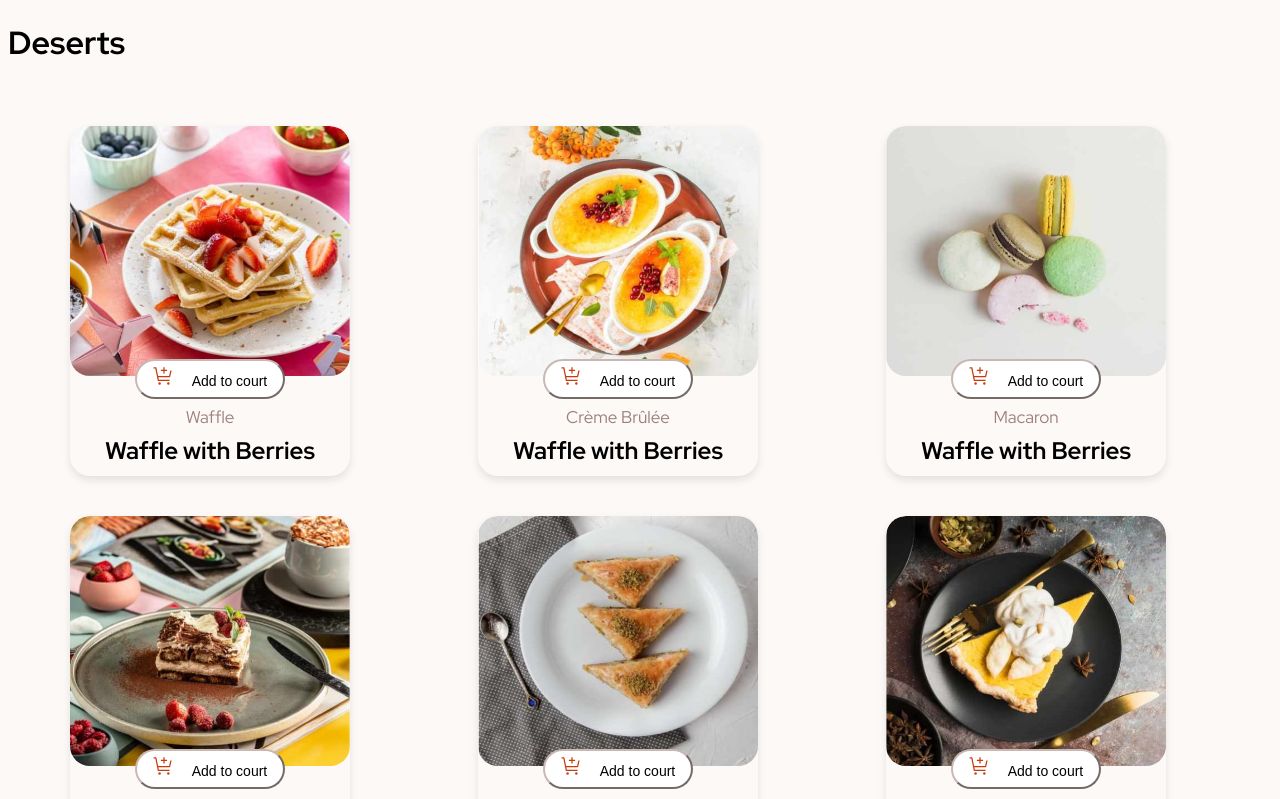
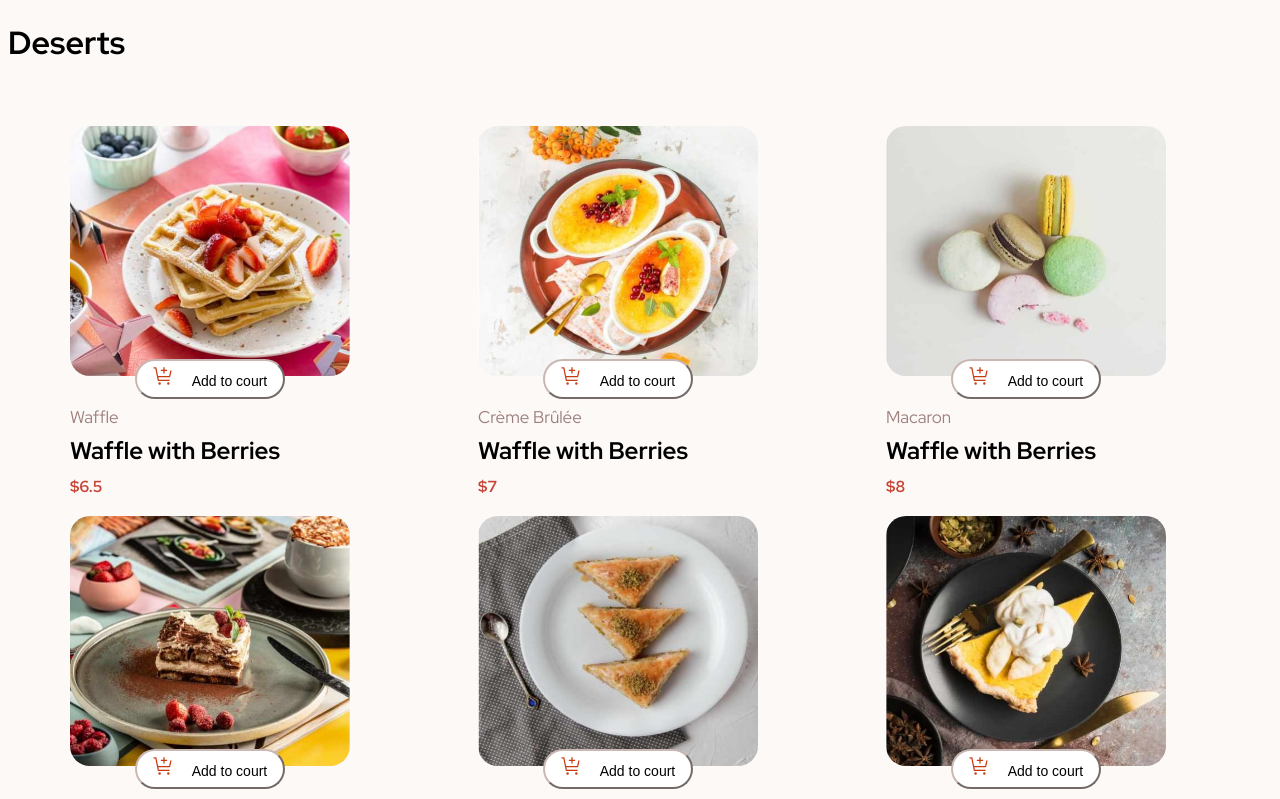
Before and after one commit to SabaMinadze/product-list-with-cart-main, a React (Vite) app: page / in a window 1280 px wide. Shown: the top 799 px of the page. Built offline with nearby package versions, Linux system fonts and the light colour scheme.

Commit message:
Delete all unused files

```diff
--- a/src/App.tsx
+++ b/src/App.tsx
@@ -7,8 +7,9 @@ function App() {
     <>
       <h1 className="txt">Deserts</h1>
       <div className="card-container">
-        {data.map((e) => (
+        {data.map((e, index) => (
           <Card
+            key={index}
             price={e.price}
             category={e.category}
             imgSrc={e.image.desktop}
--- a/src/components/Card/Card.css
+++ b/src/components/Card/Card.css
@@ -8,9 +8,6 @@
 
   /* Main box for each card, ensuring flex behavior */
   .mainBox {
-    display: flex;
-    justify-content: center;
-    align-items: center;
     margin: 20px; /* Spacing between each card */
   }
 
@@ -20,10 +17,10 @@
     width: 280px;
     display: flex;
     flex-direction: column;
-    align-items: center;
-    box-shadow: 0px 4px 8px rgba(0, 0, 0, 0.1);
+
+
     border-radius: 20px;
-    overflow: hidden;
+
   }
 
   /* Image inside the card */
```
